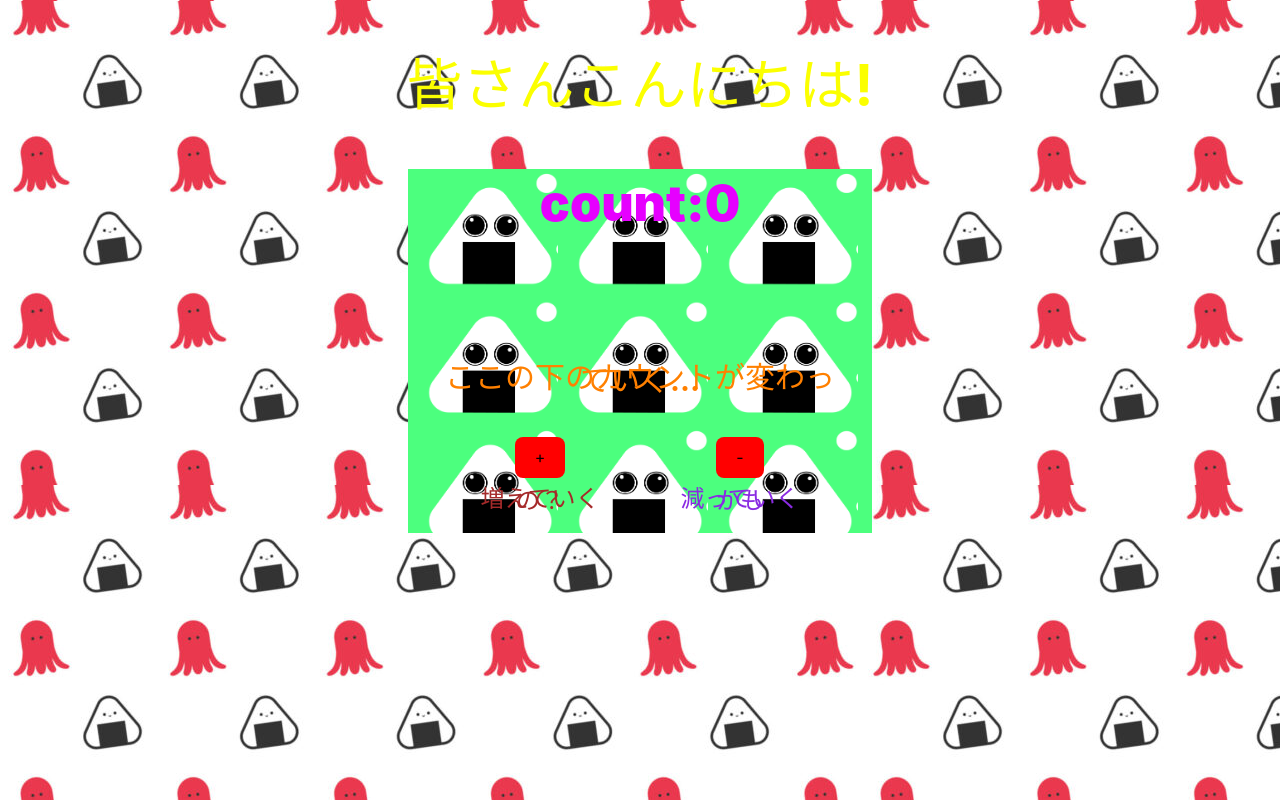
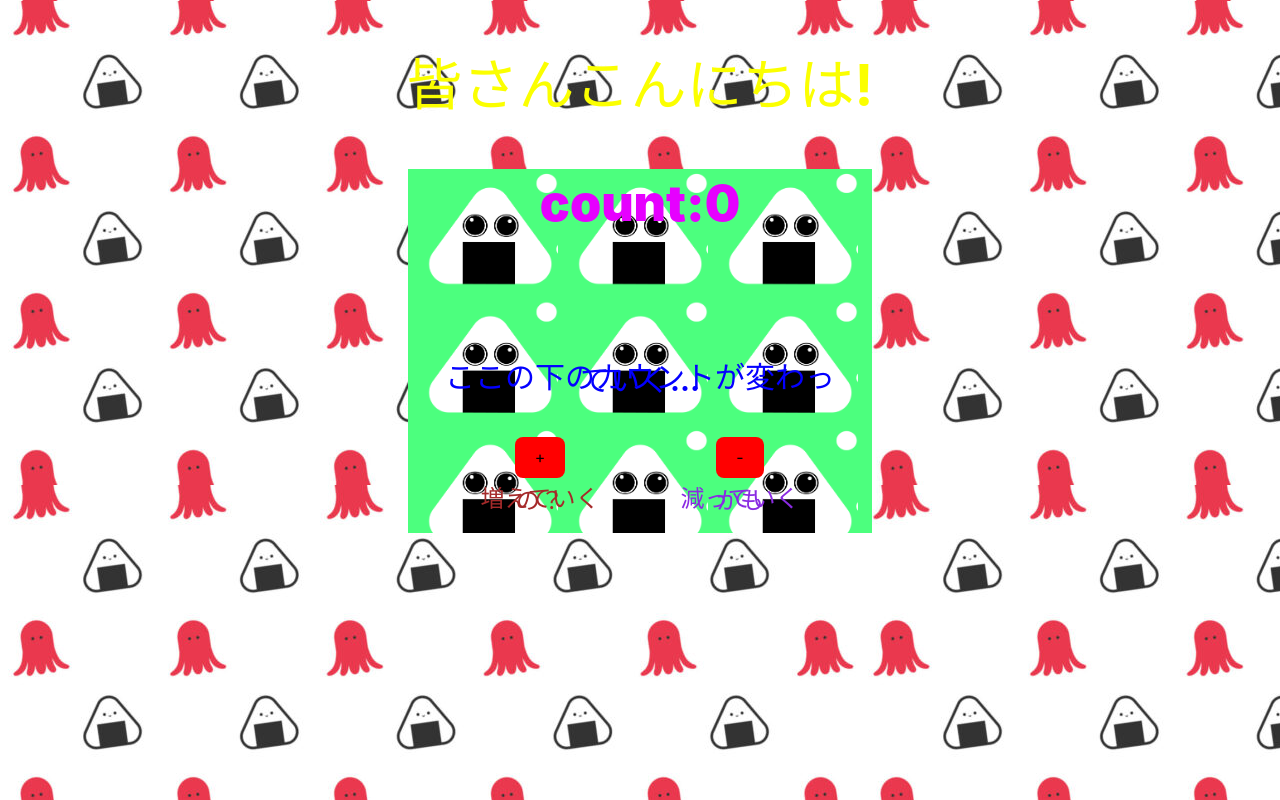
Before and after one commit to honoka5/react-sample, a React (Vite) app: page / in a window 1280 px wide. Built offline with nearby package versions, Linux system fonts and the light colour scheme.

Commit message:
文字の色の修正しただけ

```diff
--- a/src/App.css
+++ b/src/App.css
@@ -61,7 +61,7 @@ h2{
 }
 
 #lo{
-  color: rgb(255, 128, 0);
+  color: rgb(4, 0, 255);
   font-size: 30px;
 }
 
```
